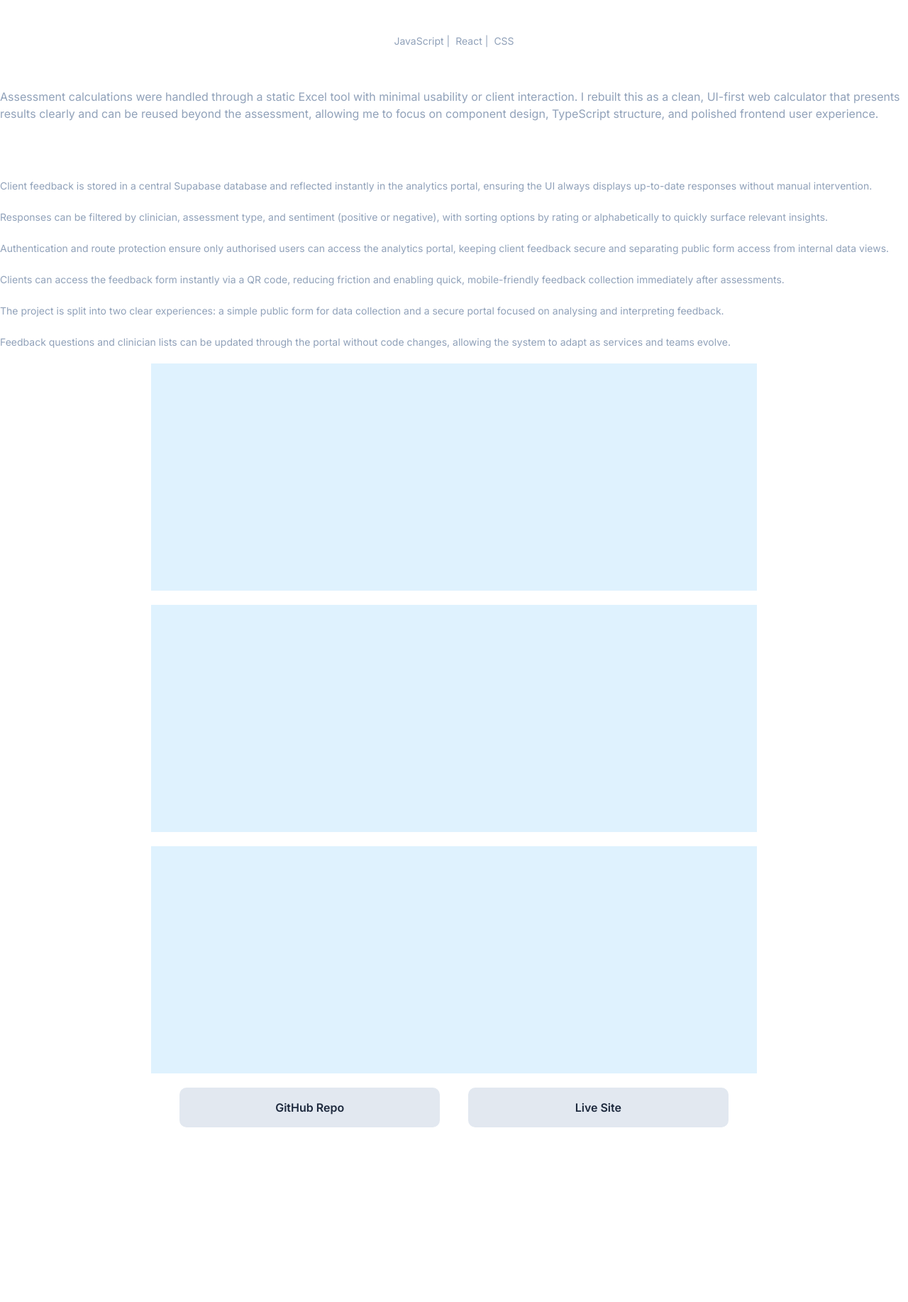
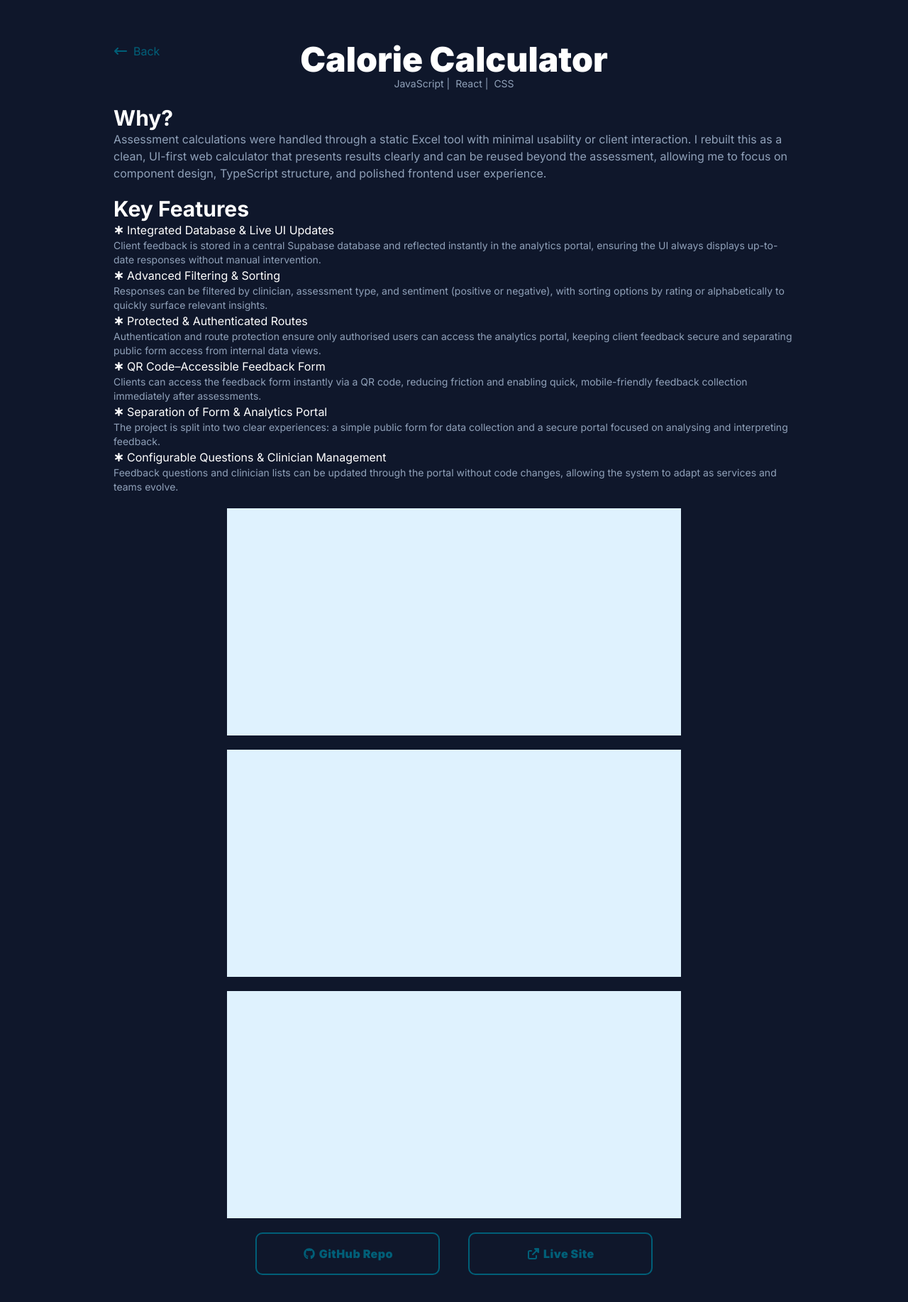
Before and after one commit to Jakelliott98/portfolio_page, a React (Vite) app: page /calorieCalculator in a window 1280 px wide. Shown: the top 1834 px of the page at 71% size. Before the commit the page ends 1588 px from the top, so only its background shows below. Built offline with nearby package versions, Linux system fonts and the light colour scheme.

Commit message:
Added in buttons for live link and navigation

```diff
--- a/src/App.jsx
+++ b/src/App.jsx
@@ -3,7 +3,6 @@ import Homepage from './pages/Home'
 import CalorieCalculator from './pages/projects/project-pages/CalorieCalculator'
 import ComplianceTracker from './pages/projects/project-pages/ComplianceTracker'
 import FeedbackForm from './pages/projects/project-pages/FeedbackForm'
-import ProjectOutlet from './pages/projects/project-pages/ProjectOutlet'
 import { Routes, Route } from 'react-router'
 
 function App() {
--- a/src/pages/projects/Projects.jsx
+++ b/src/pages/projects/Projects.jsx
@@ -1,7 +1,6 @@
 import { FontAwesomeIcon } from "@fortawesome/react-fontawesome"
-import { faArrowRight } from "@fortawesome/free-solid-svg-icons"
+import { faUpRightFromSquare } from "@fortawesome/free-solid-svg-icons"
 import projectList from "./projectList"
-import { faStarOfLife } from "@fortawesome/free-solid-svg-icons"
 import { useNavigate } from "react-router"
 
 export default function Projects () {
@@ -26,12 +25,12 @@ function ProjectCard ({ project }) {
     const navigate= useNavigate()
 
     return (
-        <div onClick={() => navigate(project.route)} className="group flex-1 bg-slate-800 p-5 rounded-xl flex gap-4 border border-transparent hover:border-cyan-400/40 hover:bg-slate-800/80 cursor-pointer transition-all duration-200">
+        <div onClick={() => navigate(project.route)} className="group flex-1 bg-slate-800 p-5 rounded-xl flex gap-4 border border-transparent hover:border-cyan-800 hover:bg-slate-800/80 cursor-pointer transition-all duration-200">
                     <div className='flex-1 bg-slate-600 rounded'>
                         <img src="#"/>
                     </div>
                     <div className="flex-4 flex flex-col items-start">
-                        <h1 className="text-xl font-bold group-hover:text-cyan-400/40"> {project.title} <FontAwesomeIcon className="text-md group-hover:rotate-[-45deg] transition-all duration-200" icon={faArrowRight} /></h1>
+                        <h1 className="text-xl font-bold group-hover:text-cyan-800 flex items-center gap-3"> {project.title} <FontAwesomeIcon className="text-md text-transparent group-hover:text-cyan-800 transition-all duration-200" icon={faUpRightFromSquare} /></h1>
                         <p className="text-slate-400 pt-1 text-start flex-1">{project.description}</p>
                         <ul className="flex gap-2 pt-2">
                             {
--- a/src/pages/projects/project-pages/CalorieCalculator.jsx
+++ b/src/pages/projects/project-pages/CalorieCalculator.jsx
@@ -1,5 +1,8 @@
 import { FontAwesomeIcon } from "@fortawesome/react-fontawesome"
-import { faStarOfLife } from "@fortawesome/free-solid-svg-icons"
+import { faStarOfLife, faArrowLeftLong, faUpRightFromSquare } from "@fortawesome/free-solid-svg-icons"
+import { useNavigate } from "react-router"
+import { faGithub } from "@fortawesome/free-brands-svg-icons"
+
 
 const keyFeatures = [
                 {title: 'Integrated Database & Live UI Updates', text: 'Client feedback is stored in a central Supabase database and reflected instantly in the analytics portal, ensuring the UI always displays up-to-date responses without manual intervention.'},
@@ -13,8 +16,14 @@ const keyFeatures = [
 
 function CalorieCalculator () {
 
+    const navigate = useNavigate()
+
     return (
-    <div className="min-h-screen flex flex-col gap-5 text-white">
+    <div className="min-h-screen px-40 py-15 bg-slate-900 flex flex-col gap-5 text-white">
+        <p onClick={() => navigate('/')} className="absolute text-cyan-800 flex gap-2 items-center cursor-pointer hover:translate-x-[-5px]">
+            <FontAwesomeIcon icon={faArrowLeftLong} className=""/>
+            Back
+        </p>
         <div>
             <h1 className="text-center text-5xl font-black">Calorie Calculator</h1>
             <div className="flex gap-2 items-center justify-center">
@@ -48,8 +57,8 @@ function CalorieCalculator () {
         </div>
         <div className="flex justify-center">
             <div className="flex [&>*]:flex-1 gap-10 px-10 w-2/3">
-                <button className="py-4 px-4 bg-slate-200 rounded-lg text-slate-800 font-semibold cursor-pointer">GitHub Repo</button>
-                <button className="py-4 px-4 bg-slate-200 rounded-lg text-slate-800 font-semibold cursor-pointer">Live Site</button>
+                <button className="py-4 px-4 rounded-lg border-2 border-cyan-800 text-cyan-800 cursor-pointer font-black tracking-wide hover:bg-cyan-800 hover:text-slate-900"><FontAwesomeIcon icon={faGithub} /> GitHub Repo</button>
+                <button className="py-4 px-4 rounded-lg border-2 border-cyan-800 text-cyan-800 cursor-pointer font-black tracking-wide hover:bg-cyan-800 hover:text-slate-900"><FontAwesomeIcon icon={faUpRightFromSquare} /> Live Site</button>
             </div>
         </div>
     </div>
--- a/src/pages/projects/project-pages/ComplianceTracker.jsx
+++ b/src/pages/projects/project-pages/ComplianceTracker.jsx
@@ -1,5 +1,8 @@
 import { FontAwesomeIcon } from "@fortawesome/react-fontawesome"
-import { faStarOfLife } from "@fortawesome/free-solid-svg-icons"
+import { faStarOfLife, faArrowLeftLong, faUpRightFromSquare } from "@fortawesome/free-solid-svg-icons"
+import { useNavigate } from "react-router"
+import { faGithub } from "@fortawesome/free-brands-svg-icons"
+
 
 const keyFeatures = [
                 {title: 'Integrated Database & Live UI Updates', text: 'Client feedback is stored in a central Supabase database and reflected instantly in the analytics portal, ensuring the UI always displays up-to-date responses without manual intervention.'},
@@ -13,8 +16,14 @@ const keyFeatures = [
 
 function ComplianceTracker () {
 
+    const navigate = useNavigate()
+
     return (
-    <div className="min-h-screen flex flex-col gap-5 text-white">
+    <div className="min-h-screen px-40 py-15 bg-slate-900 flex flex-col gap-5 text-white">
+        <p onClick={() => navigate('/')} className="absolute text-cyan-800 flex gap-2 items-center cursor-pointer hover:translate-x-[-5px]">
+            <FontAwesomeIcon icon={faArrowLeftLong} className=""/>
+            Back
+        </p>
         <div>
             <h1 className="text-center text-5xl font-black">Compliance Tracker</h1>
             <div className="flex gap-2 items-center justify-center">
@@ -48,8 +57,8 @@ function ComplianceTracker () {
         </div>
         <div className="flex justify-center">
             <div className="flex [&>*]:flex-1 gap-10 px-10 w-2/3">
-                <button className="py-4 px-4 bg-slate-200 rounded-lg text-slate-800 font-semibold cursor-pointer">GitHub Repo</button>
-                <button className="py-4 px-4 bg-slate-200 rounded-lg text-slate-800 font-semibold cursor-pointer">Live Site</button>
+                <button className="py-4 px-4 rounded-lg border-2 border-cyan-800 text-cyan-800 cursor-pointer font-black tracking-wide hover:bg-cyan-800 hover:text-slate-900"><FontAwesomeIcon icon={faGithub} /> GitHub Repo</button>
+                <button className="py-4 px-4 rounded-lg border-2 border-cyan-800 text-cyan-800 cursor-pointer font-black tracking-wide hover:bg-cyan-800 hover:text-slate-900"><FontAwesomeIcon icon={faUpRightFromSquare} /> Live Site</button>
             </div>
         </div>
     </div>
--- a/src/pages/projects/project-pages/FeedbackForm.jsx
+++ b/src/pages/projects/project-pages/FeedbackForm.jsx
@@ -1,5 +1,7 @@
 import { FontAwesomeIcon } from "@fortawesome/react-fontawesome"
-import { faStarOfLife } from "@fortawesome/free-solid-svg-icons"
+import { faStarOfLife, faArrowLeftLong, faUpRightFromSquare } from "@fortawesome/free-solid-svg-icons"
+import { useNavigate } from "react-router"
+import { faGithub } from "@fortawesome/free-brands-svg-icons"
 
 const keyFeatures = [
                 {title: 'Integrated Database & Live UI Updates', text: 'Client feedback is stored in a central Supabase database and reflected instantly in the analytics portal, ensuring the UI always displays up-to-date responses without manual intervention.'},
@@ -13,8 +15,14 @@ const keyFeatures = [
 
 function FeedbackForm () {
 
+    const navigate = useNavigate()
+
     return (
-    <div className="min-h-screen flex flex-col gap-5 text-white">
+    <div className="min-h-screen px-40 py-15 bg-slate-900 flex flex-col gap-5 text-white">
+        <p onClick={() => navigate('/')} className="absolute text-cyan-800 flex gap-2 items-center cursor-pointer hover:translate-x-[-5px]">
+            <FontAwesomeIcon icon={faArrowLeftLong} className=""/>
+            Back
+        </p>
         <div className="flex flex-col gap-2">
             <h1 className="text-center text-5xl font-black">Feedback Form</h1>
             <div className="flex gap-2 items-center justify-center">
@@ -48,8 +56,8 @@ function FeedbackForm () {
         </div>
         <div className="flex justify-center">
             <div className="flex [&>*]:flex-1 gap-10 px-10 w-2/3">
-                <button className="py-4 px-4 bg-slate-200 rounded-lg text-slate-800 font-semibold cursor-pointer">GitHub Repo</button>
-                <button className="py-4 px-4 bg-slate-200 rounded-lg text-slate-800 font-semibold cursor-pointer">Live Site</button>
+                <button className="py-4 px-4 rounded-lg border-2 border-cyan-800 text-cyan-800 cursor-pointer font-black tracking-wide hover:bg-cyan-800 hover:text-slate-900"><FontAwesomeIcon icon={faGithub} /> GitHub Repo</button>
+                <button className="py-4 px-4 rounded-lg border-2 border-cyan-800 text-cyan-800 cursor-pointer font-black tracking-wide hover:bg-cyan-800 hover:text-slate-900"><FontAwesomeIcon icon={faUpRightFromSquare} /> Live Site</button>
             </div>
         </div>
     </div>
```
